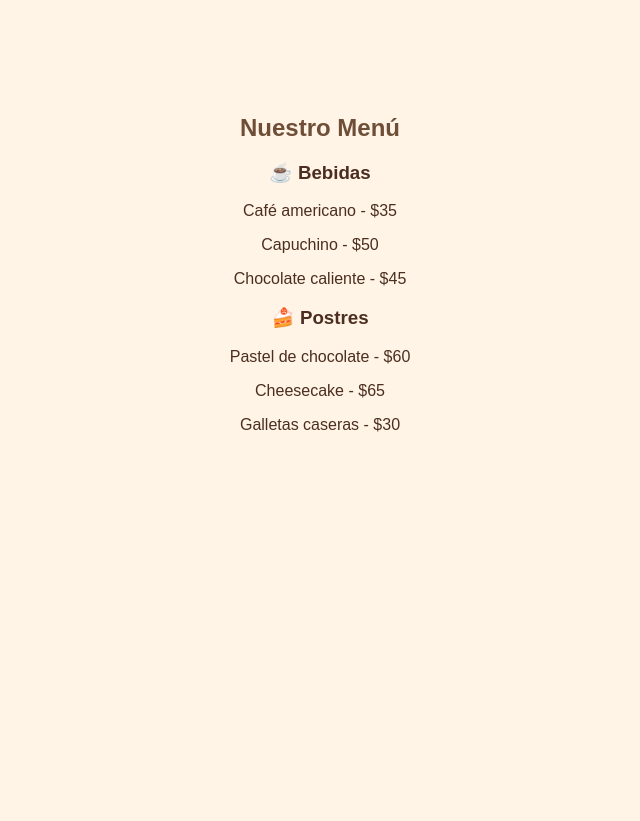
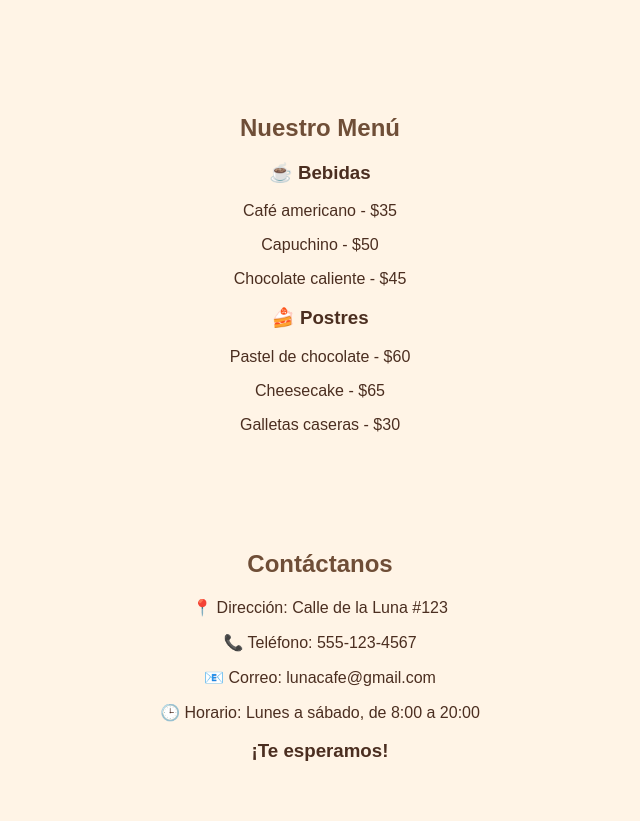
Before and after one commit to lunatjesslee-creator/CursoGit, a plain HTML site: page index.html in a window 1280 px wide. Shown: the part 418-1239 px from the top of the page, without its empty margins (320-960 px from the left). Before the commit the page ends 908 px from the top, so only its background shows below. Drawn offline with Linux system fonts and the light colour scheme.

Commit message:
Agrega la seccion de contacto

```diff
--- a/index.html
+++ b/index.html
@@ -21,6 +21,7 @@
     <nav>
         <a href="#inicio">Inicio</a>
         <a href="#menu">Menú</a>
+        <a href="#contcto">Contacto</a>
     </nav>
 
     <main>
@@ -59,6 +60,21 @@
             <p>Galletas caseras - $30</p>
         </section>
 
+        <!-- SECCIÓN 3: CONTACTO -->
+        <section id="contacto">
+            <h2>Contáctanos</h2>
+
+            <p>📍 Dirección: Calle de la Luna #123</p>
+
+            <p>📞 Teléfono: 555-123-4567</p>
+
+            <p>📧 Correo: lunacafe@gmail.com</p>
+
+            <p>🕒 Horario: Lunes a sábado, de 8:00 a 20:00</p>
+
+            <h3>¡Te esperamos!</h3>
+        </section>
+
     </main>
 
 </body>
```
